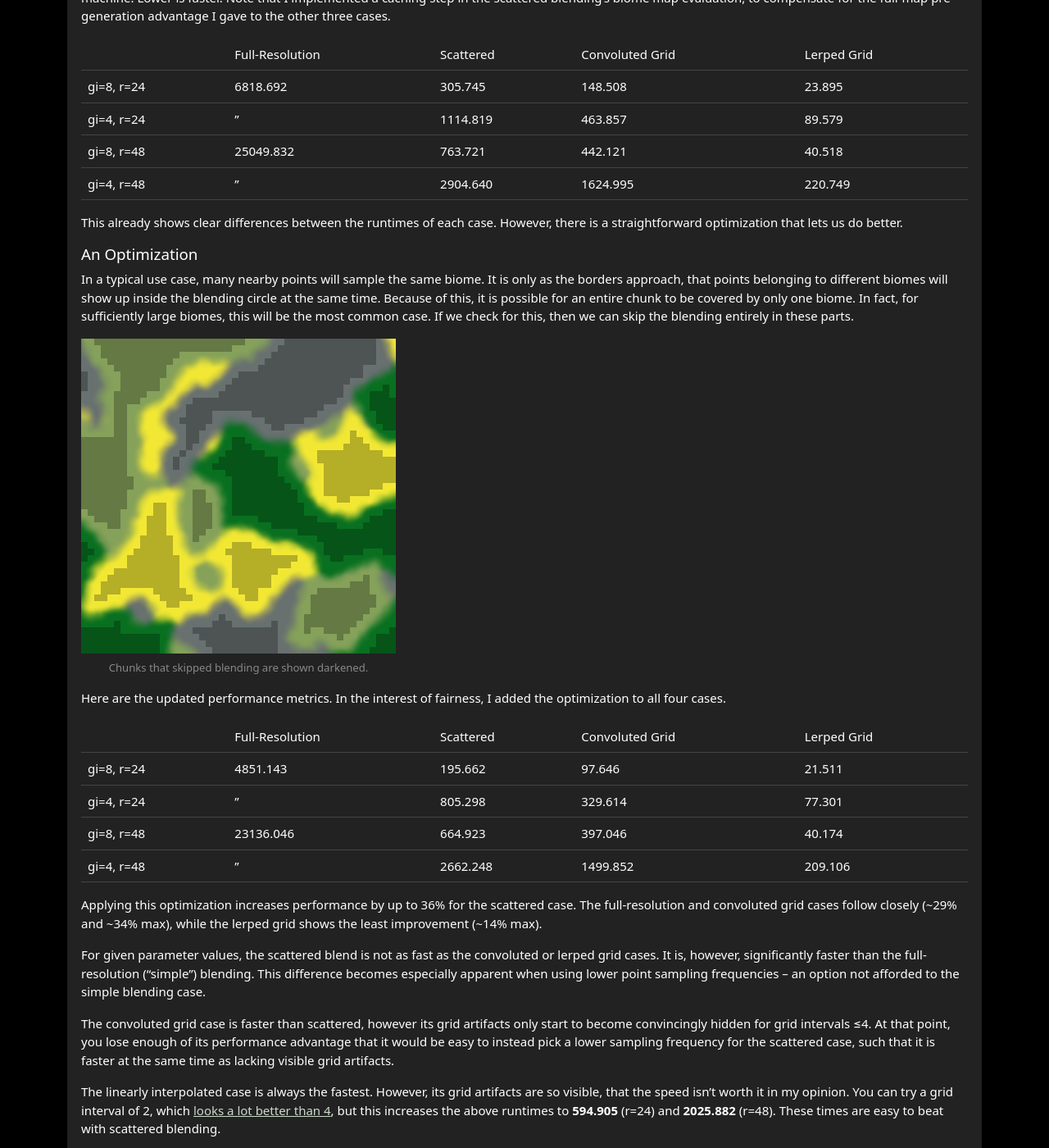
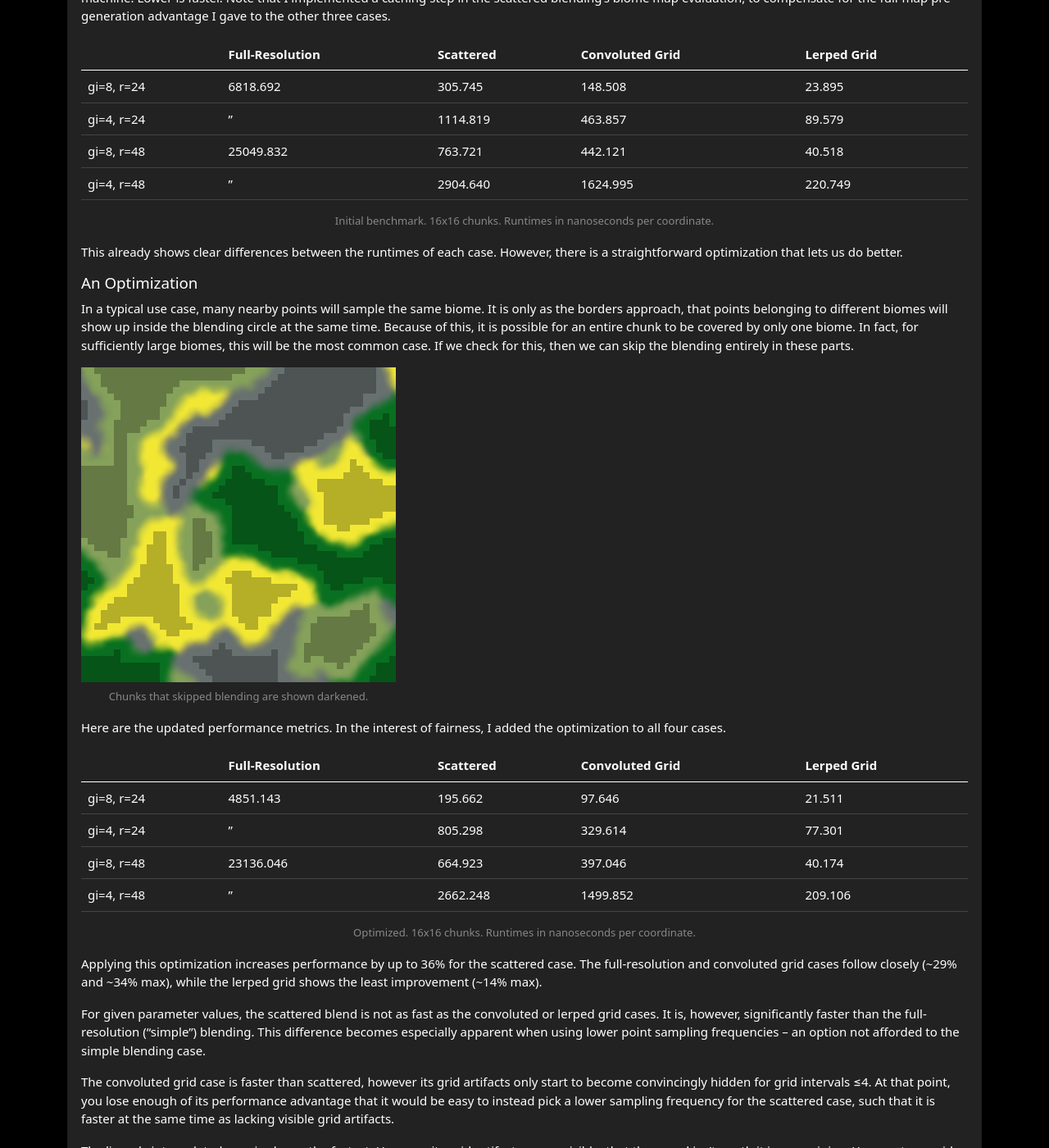
Before and after one commit to KdotJPG/NoisePosti.ng, a Jekyll site: the page built from _posts/2021-03-13-Fast-Biome-Blending-Without-Squareness.md, in a window 1280 px wide and 1400 px high, scrolled down 11332 px. Shown: the whole window at 82% size. Built offline with Jekyll 4.4.1, drawn with Linux system fonts in a browser that asks for light colours; some of the changed text lies outside the part shown.

Commit message:
Table headers and captions

```diff
--- a/_posts/2021-03-13-Fast-Biome-Blending-Without-Squareness.md
+++ b/_posts/2021-03-13-Fast-Biome-Blending-Without-Squareness.md
@@ -294,12 +294,19 @@ Rendering the blended colors can be useful on its own, but it doesn't show us ho
 
 As discussed at the beginning of the article, efficiency plays an important role in making this approach viable. More specifically, it should present a better tradeoff between quality and performance, compared to either the interpolated or full-resolution case. I ran some tests to measure its performance compared to the other methods, as well as how the parameters affect it. Here are the initial results, in nanoseconds per generated coordinate on my machine. Lower is faster. Note that I implemented a caching step in the scattered blending's biome map evaluation, to compensate for the full-map pre-generation advantage I gave to the other three cases.
 
+<figure markdown="1">
+
 {:.table}
 |               | Full-Resolution   | Scattered | Convoluted Grid   | Lerped Grid   |
+|-|-|-|-|-|
 | gi=8, r=24    | 6818.692          | 305.745   | 148.508           | 23.895        |
 | gi=4, r=24    | ''                | 1114.819  | 463.857           | 89.579        |
 | gi=8, r=48    | 25049.832         | 763.721   | 442.121           | 40.518        |
 | gi=4, r=48    | ''                | 2904.640  | 1624.995          | 220.749       |
+
+<figcaption class="figure-caption">Initial benchmark. 16x16 chunks. Runtimes in nanoseconds per coordinate.</figcaption>
+</figure>
+
 
 This already shows clear differences between the runtimes of each case. However, there is a straightforward optimization that lets us do better.
 
@@ -316,12 +323,18 @@ In a typical use case, many nearby points will sample the same biome. It is only
 
 Here are the updated performance metrics. In the interest of fairness, I added the optimization to all four cases.
 
+<figure markdown="1">
+
 {:.table}
 |               | Full-Resolution   | Scattered | Convoluted Grid   | Lerped Grid   |
+|-|-|-|-|-|
 | gi=8, r=24    | 4851.143          | 195.662   | 97.646            | 21.511        |
 | gi=4, r=24    | ''                | 805.298   | 329.614           | 77.301        |
 | gi=8, r=48    | 23136.046         | 664.923   | 397.046           | 40.174        |
 | gi=4, r=48    | ''                | 2662.248  | 1499.852          | 209.106       |
+
+<figcaption class="figure-caption">Optimized. 16x16 chunks. Runtimes in nanoseconds per coordinate.</figcaption>
+</figure>
 
 Applying this optimization increases performance by up to 36% for the scattered case. The full-resolution and convoluted grid cases follow closely (~29% and ~34% max), while the lerped grid shows the least improvement (~14% max).
 
@@ -335,12 +348,18 @@ The linearly interpolated case is always the fastest. However, its grid artifact
 
 The metrics above were all generated using 16x16 chunks. Moving up to 32x32, they change as follows:
 
+<figure markdown="1">
+
 {:.table}
 |               | Full-Resolution   | Scattered | Convoluted Grid   | Lerped Grid   |
+|-|-|-|-|-|
 | gi=8, r=24    | 5502.449          | 235.809   | 113.434           | 21.378        |
 | gi=4, r=24    | ''                | 989.238   | 392.225           | 73.194        |
 | gi=8, r=48    | 24351.690         | 768.681   | 432.915           | 34.134        |
 | gi=4, r=48    | ''                | 2900.521  | 1594.159          | 173.820       |
+
+<figcaption class="figure-caption">Optimized. 32x32 chunks. Runtimes in nanoseconds per coordinate.</figcaption>
+</figure>
 
 Interestingly, lerp ran a bit faster, while the other cases fared slightly worse. Chunk size might be out of your control depending on the scope of your use case, but it does appear to have an effect. How much of this can be attrbiuted to cache friendliness, point querying, memory allocation, etc. I do not know for certain.
 
```
